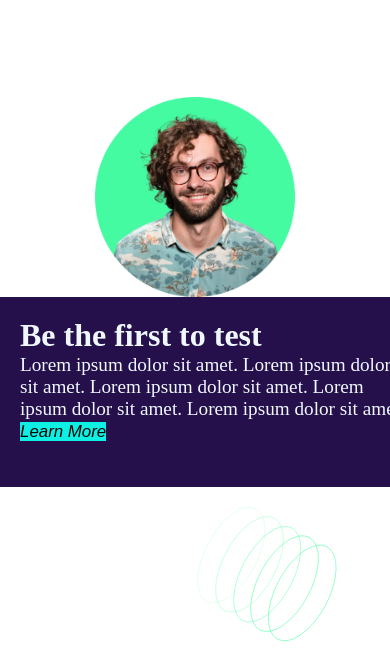
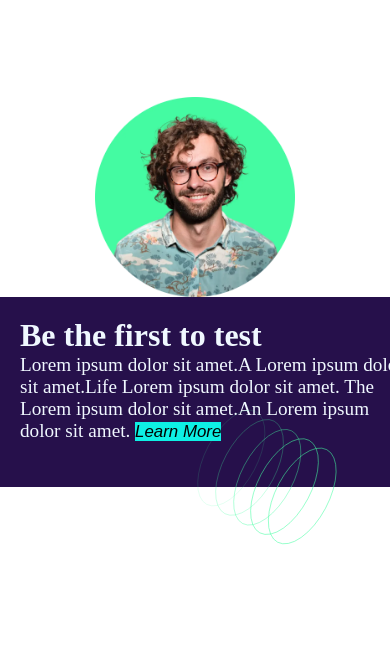
Before and after one commit to Siddique145/Hackthon, a plain HTML site: page index.html in a window 390 px wide. Shown: the part 874-1539 px from the top of the page. Drawn offline with Linux system fonts and the light colour scheme.

Commit message:
styles added

```diff
--- a/index.html
+++ b/index.html
@@ -72,10 +72,10 @@
                     <br>
                 </h1>
                 <p>
-                    Lorem ipsum dolor sit amet.
-                    Lorem ipsum dolor sit amet.
-                    Lorem ipsum dolor sit amet.
-                    Lorem ipsum dolor sit amet.
+                    Lorem ipsum dolor sit amet.A
+                    Lorem ipsum dolor sit amet.Life
+                    Lorem ipsum dolor sit amet. The
+                    Lorem ipsum dolor sit amet.An
                     Lorem ipsum dolor sit amet.
                     <em class="p">Learn More</em>
                 </p>
--- a/styles.css
+++ b/styles.css
@@ -245,6 +245,12 @@ p{
     font-weight:bold;
     font-size: large;
   }
+  .end{
+    max-width: 80%;
+    right: 10%;
+    height: 20%;
+    top:75%;
+  }
 }
 
 .second-div h1{
```
